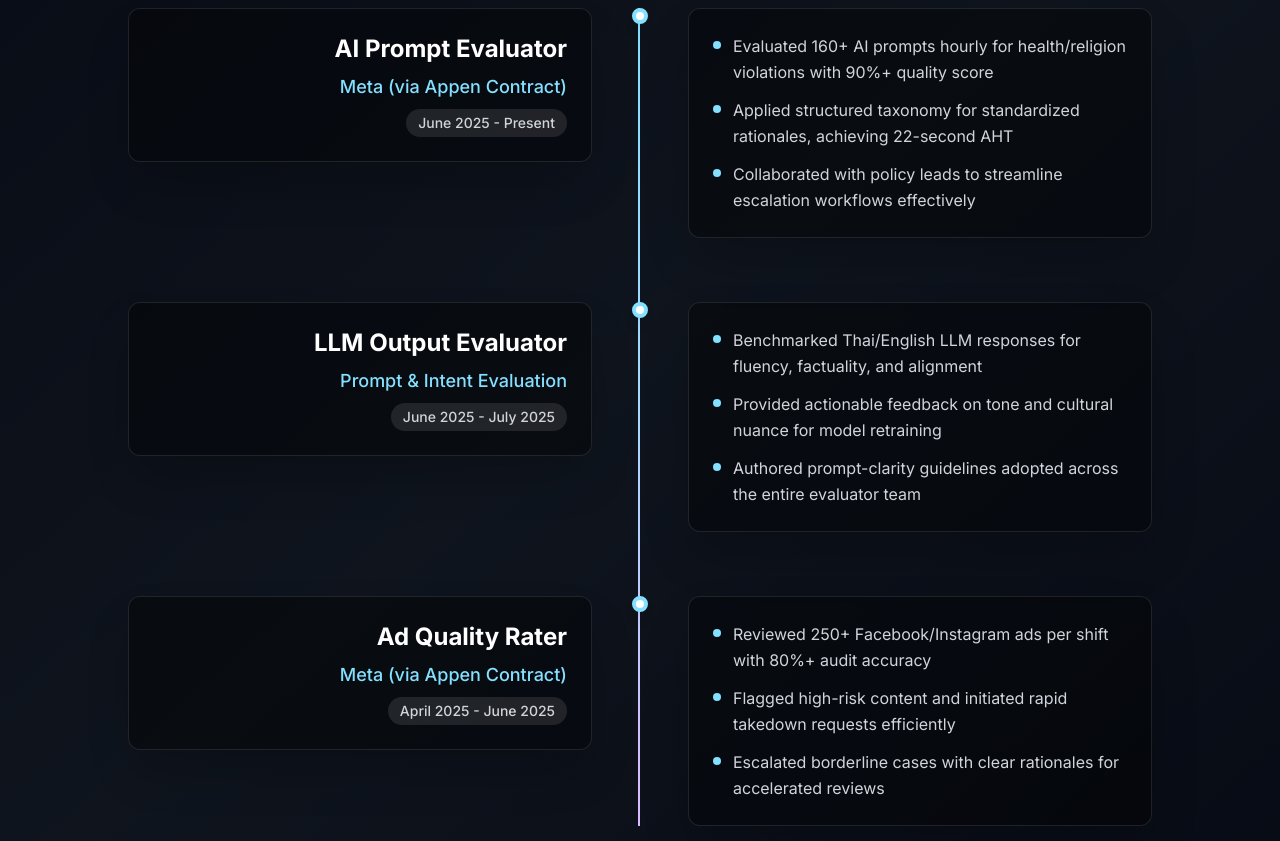
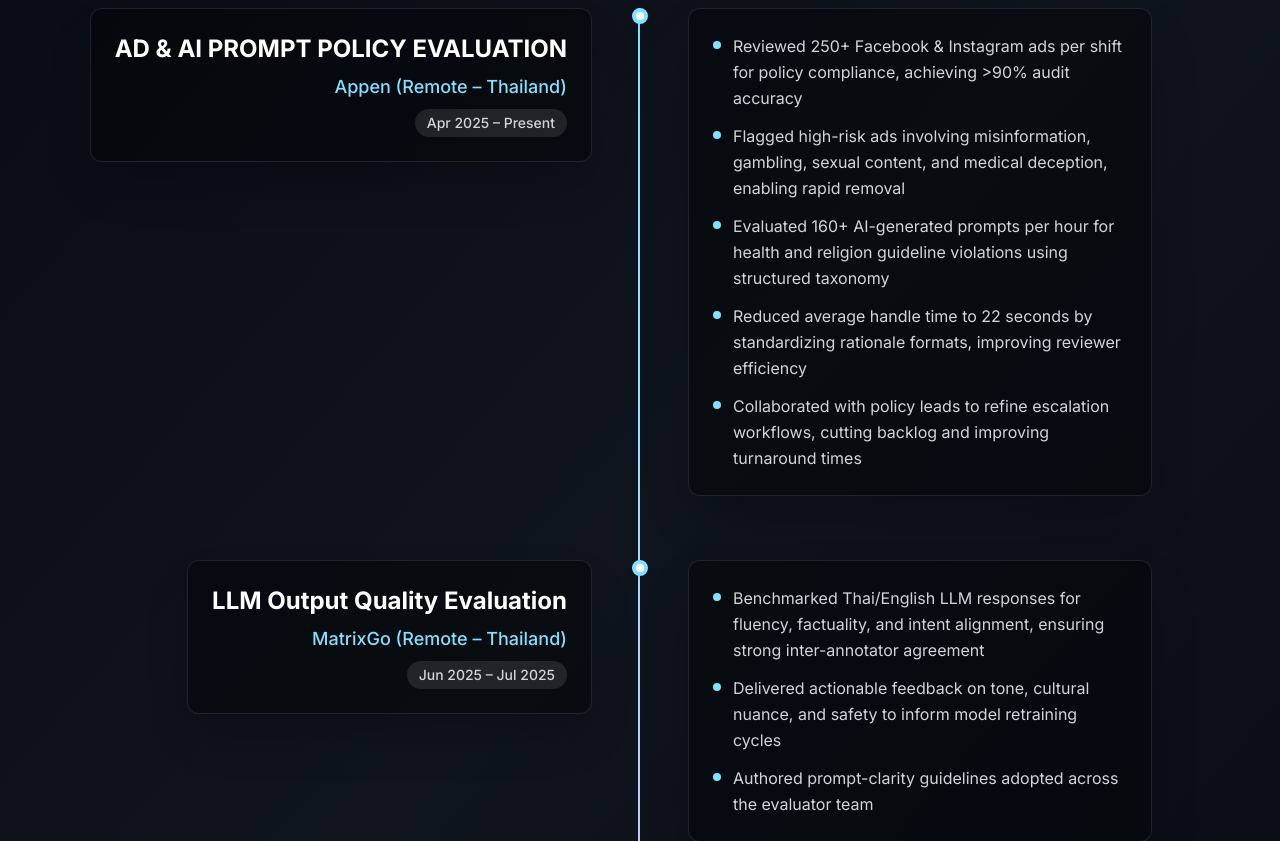
Before and after one commit to wachirawit-borw/portfolio, a Next.js app: page / in a window 1280 px wide. Shown: the part 1820-2661 px from the top of the page. Built offline with nearby package versions, Linux system fonts and the light colour scheme.

Commit message:
อับเดตข้อมูลประสบการ์ณทำงาน

```diff
--- a/src/components/Exp.tsx
+++ b/src/components/Exp.tsx
@@ -12,33 +12,35 @@ const AnimateOnScroll = ({ children }: AnimateOnScrollProps) => (
 
 const experiences = [
   {
-    role: "AI Prompt Evaluator",
-    company: "Meta (via Appen Contract)",
-    duration: "June 2025 - Present",
+    role: "AD & AI PROMPT POLICY EVALUATION",
+    company: "Appen (Remote – Thailand)",
+    duration: "Apr 2025 – Present",
     description: [
-      "Evaluated 160+ AI prompts hourly for health/religion violations with 90%+ quality score",
-      "Applied structured taxonomy for standardized rationales, achieving 22-second AHT",
-      "Collaborated with policy leads to streamline escalation workflows effectively"
+      "Reviewed 250+ Facebook & Instagram ads per shift for policy compliance, achieving >90% audit accuracy",
+      "Flagged high-risk ads involving misinformation, gambling, sexual content, and medical deception, enabling rapid removal",
+      "Evaluated 160+ AI-generated prompts per hour for health and religion guideline violations using structured taxonomy",
+      "Reduced average handle time to 22 seconds by standardizing rationale formats, improving reviewer efficiency",
+      "Collaborated with policy leads to refine escalation workflows, cutting backlog and improving turnaround times"
     ],
   },
   {
-    role: "LLM Output Evaluator",
-    company: "Prompt & Intent Evaluation",
-    duration: "June 2025 - July 2025",
+    role: "LLM Output Quality Evaluation",
+    company: "MatrixGo (Remote – Thailand)",
+    duration: "Jun 2025 – Jul 2025",
     description: [
-      "Benchmarked Thai/English LLM responses for fluency, factuality, and alignment",
-      "Provided actionable feedback on tone and cultural nuance for model retraining",
-      "Authored prompt-clarity guidelines adopted across the entire evaluator team"
+      "Benchmarked Thai/English LLM responses for fluency, factuality, and intent alignment, ensuring strong inter-annotator agreement",
+      "Delivered actionable feedback on tone, cultural nuance, and safety to inform model retraining cycles",
+      "Authored prompt-clarity guidelines adopted across the evaluator team"
     ],
   },
   {
-    role: "Ad Quality Rater",
-    company: "Meta (via Appen Contract)",
-    duration: "April 2025 - June 2025",
+    role: "Family Business Rental Real Estate",
+    company: "Bangkok, Thailand",
+    duration: "2018 – 2024",
     description: [
-      "Reviewed 250+ Facebook/Instagram ads per shift with 80%+ audit accuracy",
-      "Flagged high-risk content and initiated rapid takedown requests efficiently",
-      "Escalated borderline cases with clear rationales for accelerated reviews"
+      "Managed family rental business including tenant relations, property maintenance, and cost control",
+      "Maintained operations during COVID-19 while focusing on personal health and wellness",
+      "Completed self-directed fullstack web development training in React, Next.js, Node.js, and modern JavaScript/TypeScript"
     ],
   },
 ];
@@ -115,9 +117,8 @@ export default function ExperienceSection() {
           playsInline
           preload="metadata"
           onLoadedData={handleVideoLoad}
-          className={`absolute inset-0 w-full h-full object-cover transition-opacity duration-500 ${
-            isVideoLoaded ? 'opacity-100' : 'opacity-0'
-          }`}
+          className={`absolute inset-0 w-full h-full object-cover transition-opacity duration-500 ${isVideoLoaded ? 'opacity-100' : 'opacity-0'
+            }`}
           style={{
             minWidth: '100%',
             minHeight: '100%',
@@ -160,9 +161,8 @@ export default function ExperienceSection() {
             {experiences.map((exp, index) => (
               <AnimateOnScroll key={index}>
                 <div
-                  className={`relative transition-all duration-300 ${
-                    hoveredIndex === index ? 'scale-105' : ''
-                  }`}
+                  className={`relative transition-all duration-300 ${hoveredIndex === index ? 'scale-105' : ''
+                    }`}
                   onMouseEnter={() => setHoveredIndex(index)}
                   onMouseLeave={() => setHoveredIndex(null)}
                 >
@@ -172,14 +172,18 @@ export default function ExperienceSection() {
                   {/* Content */}
                   <div className="md:grid md:grid-cols-2 gap-8 items-start ml-16 md:ml-0">
                     {/* Left side - Job info */}
-                    <div className="md:text-right md:pr-8">
-                      <div className="bg-black/40 backdrop-blur-lg border border-white/10 rounded-xl shadow-2xl hover:shadow-[#84e0ff]/20 transition-all duration-300 p-6">
-                        <h3 className="text-2xl font-bold text-white mb-2">
+                    <div className="md:text-right md:pr-8 flex md:justify-end">
+                      <div
+                        className={`inline-block w-fit bg-black/40 backdrop-blur-lg border border-white/10 rounded-xl shadow-2xl hover:shadow-[#84e0ff]/20 transition-all duration-300 p-6`}
+                      >
+                        <h3 className="text-2xl font-bold text-white mb-2 whitespace-nowrap">
                           {exp.role}
                         </h3>
+
                         <p className="text-lg font-medium text-[#84e0ff] mb-2">
                           {exp.company}
                         </p>
+
                         <p className="text-sm font-medium text-gray-300 bg-white/10 px-3 py-1 rounded-full inline-block">
                           {exp.duration}
                         </p>
```
